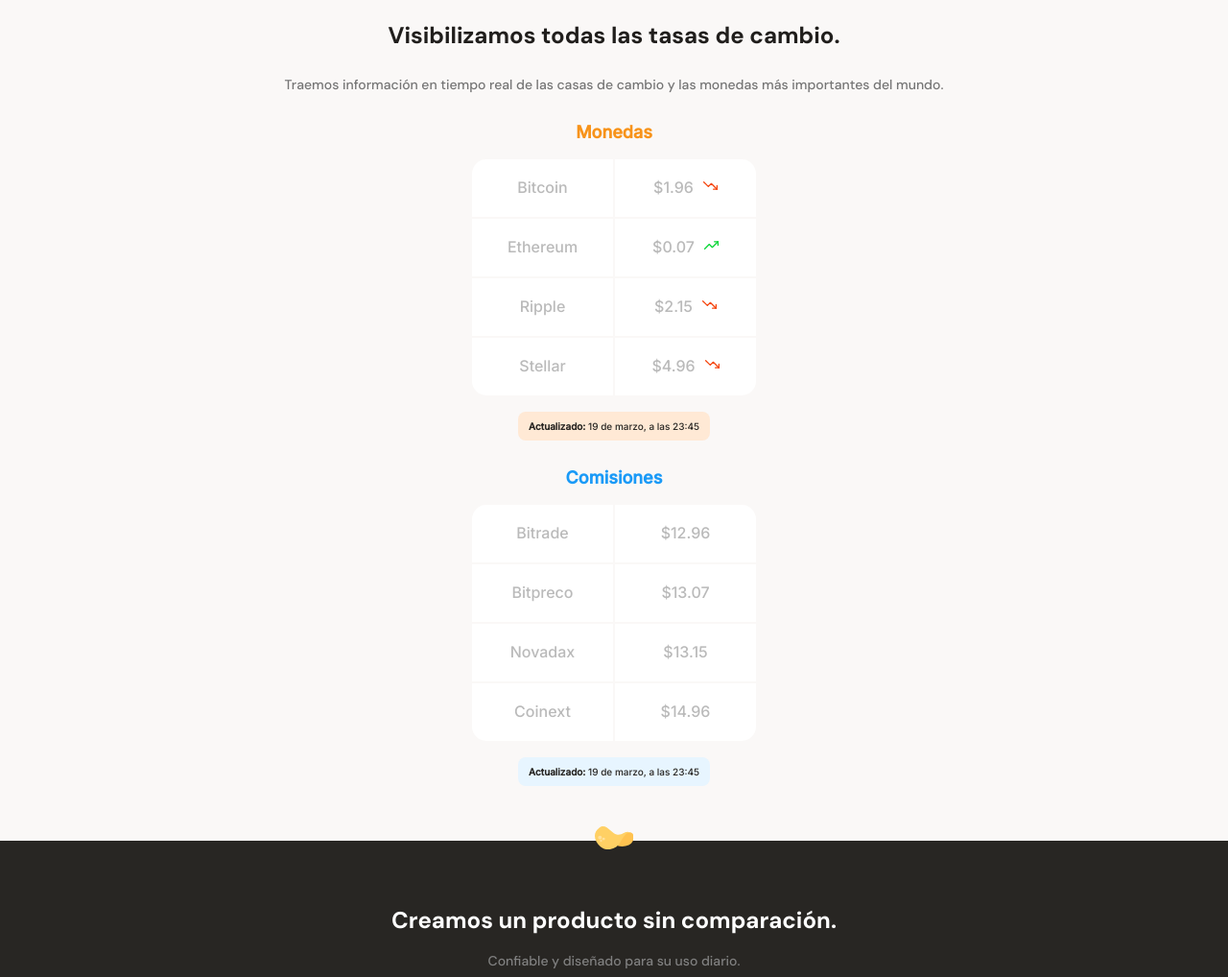
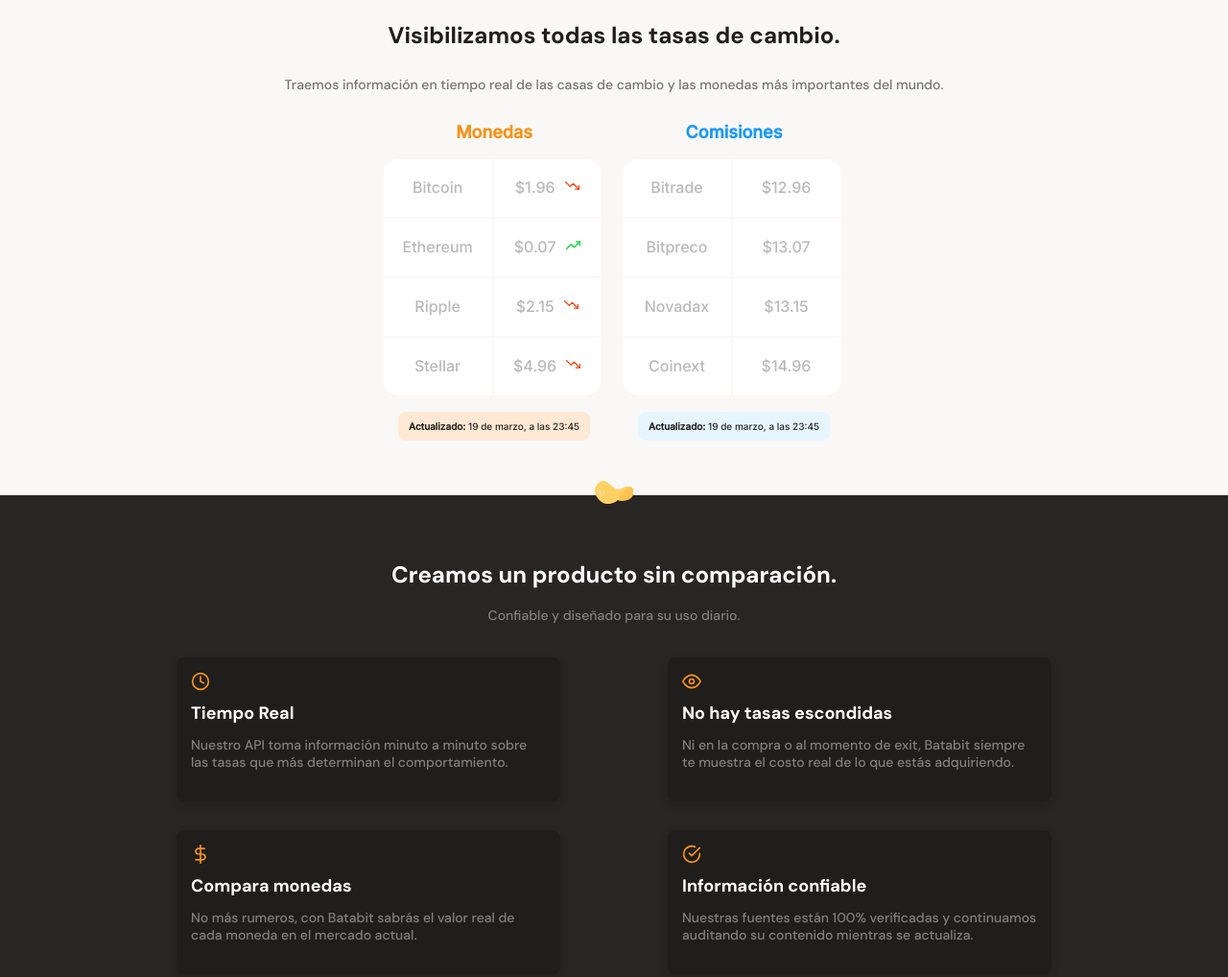
Before and after one commit to Yordyr06/Landing-Page, a plain HTML site: page index.html in a window 1280 px wide. Shown: the part 640-1658 px from the top of the page at 96% size. Drawn offline with Linux system fonts and the light colour scheme.

Commit message:
Breakpoints terminados, responsive completo

```diff
--- a/index.html
+++ b/index.html
@@ -9,8 +9,10 @@
   <link rel="preconnect" href="https://fonts.gstatic.com" crossorigin>
   <link href="https://fonts.googleapis.com/css2?family=DM+Sans:wght@400;500;700&family=Inter:wght@300;500&display=swap" rel="stylesheet">
 
-  <link rel="stylesheet" href="/style/reset.css">
-  <link rel="stylesheet" href="/style/main.css">
+  <link rel="stylesheet" href="./style/reset.css">
+  <link rel="stylesheet" href="./style/main.css">
+  <link rel="stylesheet" href="./style/tablet.css" media="(min-width: 720px)">
+  <link rel="stylesheet" href="./style/desktop.css" media="(min-width: 1024px)">
 
   <title>Batatabit</title>
 </head>
@@ -33,7 +35,8 @@
         <p>Traemos información en tiempo real de las casas de cambio y las monedas más importantes del mundo.</p>
       </div>
 
-      <section class="section-currency">
+      <div class="section-chart--slider-container">
+        <section class="section-currency">
         <div class="section-currency__div">
           <p class="section-currency__div--tittle">Monedas</p>
           <div class="section-currency__div--table-container">
@@ -63,9 +66,9 @@
             <p><b>Actualizado:</b> 19 de marzo, a las 23:45</p>
           </div>
         </div>
-      </section>
+        </section>
 
-      <section class="section-commissions">
+        <section class="section-commissions">
         <div class="section-commissions__div">
           <p class="section-commissions__div--tittle">Comisiones</p>
           <div class="section-commissions__div--table-container">
@@ -95,7 +98,8 @@
             <p><b>Actualizado:</b> 19 de marzo, a las 23:45</p>
           </div>
         </div>
-      </section>
+        </section>
+      </div>
     </section>
 
     <section class="section-bonus">
@@ -174,7 +178,6 @@
   </main>
 
 
-
   <footer class="footer">
     <section class="footer--social-media">
       <ul>
--- /dev/null
+++ b/style/desktop.css
@@ -0,0 +1,18 @@
+.section-chart--slider-container {
+	display: flex;
+	justify-content: center;
+	width: 1024px;
+	margin: 0 auto;
+}
+
+.section-bonus__container {
+	display: flex;
+	flex-wrap: wrap;
+	width: 1024px;
+	margin: 0 auto;
+}
+
+.plans--slider-container {
+	justify-content: center;
+	height: auto;
+}
--- a/style/main.css
+++ b/style/main.css
@@ -160,13 +160,22 @@
 .section-commissions__div--tittle {
   color: var(--secondary-blue);
 }
+.section-chart--slider-container {
+  display: flex;
+  height: auto;
+  overflow-x: scroll;
+  overscroll-behavior-x: contain;
+  scroll-snap-type: x proximity;
+}
 .section-currency__div--table-container,
 .section-commissions__div--table-container {
+  position: relative;
+  scroll-snap-align: center;
   width: 90%;
   min-width: 23rem;
   max-width: 30rem;
   height: 25rem;
-  margin: 0 auto;
+  margin: 0 2rem 1.5rem 0;
 }
 .section-currency__div--table-container table,
 .section-commissions__div--table-container table {
@@ -400,7 +409,7 @@
   min-width: 19rem;
   max-width: 30rem;
   height: 25rem;
-  margin: 5rem 2rem 0;
+  margin: 5rem 2rem 1.5rem;
   padding: 0 1.5rem;
   border-radius: 1.5rem;
   box-shadow: 0 0.4rem 0.8rem rgba(80, 73, 30, 0.16);
--- /dev/null
+++ b/style/tablet.css
@@ -0,0 +1,11 @@
+.section-chart--slider-container {
+	display: flex;
+	justify-content: center;
+	width: 720px;
+	margin: 0 auto;
+}
+
+.plans--slider-container {
+	justify-content: center;
+	height: auto;
+}
```
